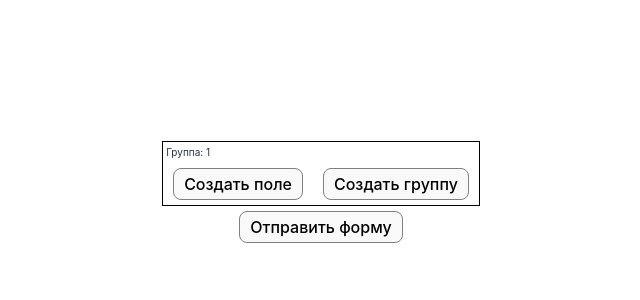
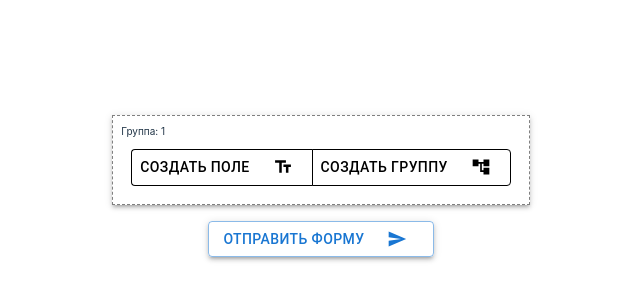
Before and after one commit to 0rtemk/react-dynamic-form, a React (Vite) app: page / in a window 1280 px wide. Shown: the part 206-506 px from the top of the page, without its empty margins (319-959 px from the left). Built offline with nearby package versions, Linux system fonts and the light colour scheme.

Commit message:
add mui library and fix components

```diff
--- a/package.json
+++ b/package.json
@@ -10,6 +10,10 @@
     "preview": "vite preview"
   },
   "dependencies": {
+    "@emotion/react": "^11.11.4",
+    "@emotion/styled": "^11.11.0",
+    "@mui/icons-material": "^5.15.14",
+    "@mui/material": "^5.15.14",
     "immer": "^10.0.4",
     "react": "^18.2.0",
     "react-dom": "^18.2.0",
--- a/src/App.tsx
+++ b/src/App.tsx
@@ -1,10 +1,11 @@
 import './App.css'
 import Form from './components/Form'
+import { Box } from '@mui/material';
 
 export default function App() {
   return (
-    <div className="form-container">
+    <Box display="flex">
       <Form />
-    </div>
+    </Box>
   )
 }
--- a/src/components/Form.tsx
+++ b/src/components/Form.tsx
@@ -1,6 +1,8 @@
 import { FC, useCallback } from "react";
 import useStore from "./store";
 import Group from "./Group";
+import { Box, Button } from '@mui/material';
+import Send from '@mui/icons-material/Send';
 
 const Form: FC = () => {
     const { fieldValues } = useStore();
@@ -9,17 +11,26 @@ const Form: FC = () => {
         for (const groupName in fieldValues) {
             const fields = fieldValues[groupName];
             for (const fieldKey in fields) {
-                console.log(`Группа ${groupName} | поле ${fieldKey} | значение ${fields[fieldKey]}`);
+                if(fields[fieldKey] !== '')
+                    console.log(`Группа ${groupName} | поле ${fieldKey} | значение ${fields[fieldKey]}`);
             }
         }
     }, [fieldValues]);
 
 
     return (
-        <div>
+        <Box>
             <Group depth={0} groupName="1" />
-            <button className="send-form-btn" onClick={handleSubmit}>Отправить форму</button>
-        </div>
+            <Button
+                variant="outlined"
+                endIcon={<Send />}
+                onClick={handleSubmit}
+                sx={{
+                    my: 2,
+                    boxShadow: 3,
+                }}
+            >Отправить форму</Button>
+        </Box>
     );
 };
 
--- a/src/components/FormField.tsx
+++ b/src/components/FormField.tsx
@@ -1,18 +1,34 @@
 import { ChangeEvent, FC, useCallback } from "react";
 import useStore from "./store";
+import { TextField, InputAdornment } from '@mui/material';
 
 interface FormFieldProps {
-    name: string;
+    id: string;
+    index: number;
     onChange: (value: string) => void;
 }
 
-const FormField: FC<FormFieldProps> = ({ name, onChange }) => {
+const FormField: FC<FormFieldProps> = ({ id, index, onChange }) => {
     const handleChange = useCallback((e: ChangeEvent<HTMLInputElement>) => {
-        useStore.getState().fieldValues[name];
+        useStore.getState().fieldValues[index];
         onChange(e.target.value);
-    }, [name]);
+    }, [index]);
 
-    return <input name={name} type="text" onChange={handleChange} />;
+    return <TextField
+        id={id}
+        label='textfield'
+        variant="outlined"
+        onChange={handleChange}
+        size="small"
+        sx={{
+            m: "5px",
+            width: 320,
+            height: 'auto',
+        }}
+        InputProps = {{
+            startAdornment: <InputAdornment position="start">{`label ${index}:`}</InputAdornment>,
+        }}
+    />;
 };
 
 export default FormField;
--- a/src/components/Group.tsx
+++ b/src/components/Group.tsx
@@ -2,6 +2,8 @@ import { FC, useState, useCallback } from "react";
 import FormField from "./FormField";
 import useStore from "./store";
 import ArrowDown from "../images/arrow-down.svg";
+import { Box, ButtonGroup, Button } from '@mui/material';
+import { AccountTree, TextFields } from '@mui/icons-material';
 
 interface GroupProps {
     depth: number;
@@ -29,25 +31,43 @@ const Group: FC<GroupProps> = ({ depth, groupName }) => {
     }, []);
 
     return (
-        <div>
+        <Box>
             {depth !== 0 && <img className="img-arrow" src={ArrowDown} alt="" />}
-            <div className="bordered">
-                <div className="group-name">{`Группа: ${groupName}`}</div>
+            <Box
+                height={'auto'}
+                minWidth={310}
+                p={1}
+                mx={1}
+                sx={{
+                    border: fieldKeys.length ? '2px solid grey' : '1px dashed grey',
+                    borderRadius: fieldKeys.length ? '10px' : '0',
+                    boxShadow: 3,
+                }}>
+                <Box textAlign={'start'} fontSize={'10px'}>{`Группа: ${groupName}`}</Box>
                 {fieldKeys.map((key, index) => (
-                    <div key={key}>
-                        <span>{index}</span>
-                        <FormField name={`${groupName}-${key}`} onChange={(value) => handleFieldChange(key, value)} />
-                    </div>
+                    <Box key={key}>
+                        <FormField id={`${groupName}-${key}`} index={index} onChange={(value) => handleFieldChange(key, value)} />
+                    </Box>
                 ))}
-                <button onClick={createField}>Создать поле</button>
-                <button onClick={createSubGroup}>Создать группу</button>
-            </div>
-            <div className="form-container">
+                <ButtonGroup
+                    variant="outlined"
+                    sx={{ m: '10px' }}>
+                    <Button
+                        sx={{ m: 0, px: 1, color: 'black', borderColor: 'black' }}
+                        onClick={createField}
+                        endIcon={<TextFields />}>Создать поле</Button>
+                    <Button
+                        sx={{ m: 0, px: 1, color: 'black', borderColor: 'black' }}
+                        onClick={createSubGroup}
+                        endIcon={<AccountTree />}>Создать группу</Button>
+                </ButtonGroup>
+            </Box>
+            <Box display="flex">
                 {subGroupNames.map((name, index) => (
                     <Group key={`group-${index}`} depth={depth + 1} groupName={name} />
                 ))}
-            </div>
-        </div>
+            </Box>
+        </Box>
     );
 };
 
--- a/src/components/store.tsx
+++ b/src/components/store.tsx
@@ -1,6 +1,5 @@
 import { create } from 'zustand';
 import { immer } from 'zustand/middleware/immer';
-// import { produce } from 'immer';
 
 interface FieldValues {
     [fieldName: string]: string;
@@ -11,12 +10,9 @@ interface FormState {
     addFieldValue: (groupName: string, fieldName: string, value: string) => void;
 }
 
-const isEmptyValue = (value: string) => value.trim() === '';
-
 const useStore = create<FormState> () (immer((set) => ({
     fieldValues: {},
     addFieldValue: (groupName, fieldName, value) => {
-        if (isEmptyValue(value)) return;
 
         set((state) => {
             if (!state.fieldValues[groupName]) {
```
Also changed, not shown: 1 other file (tests, documents, lock files or other folders).
